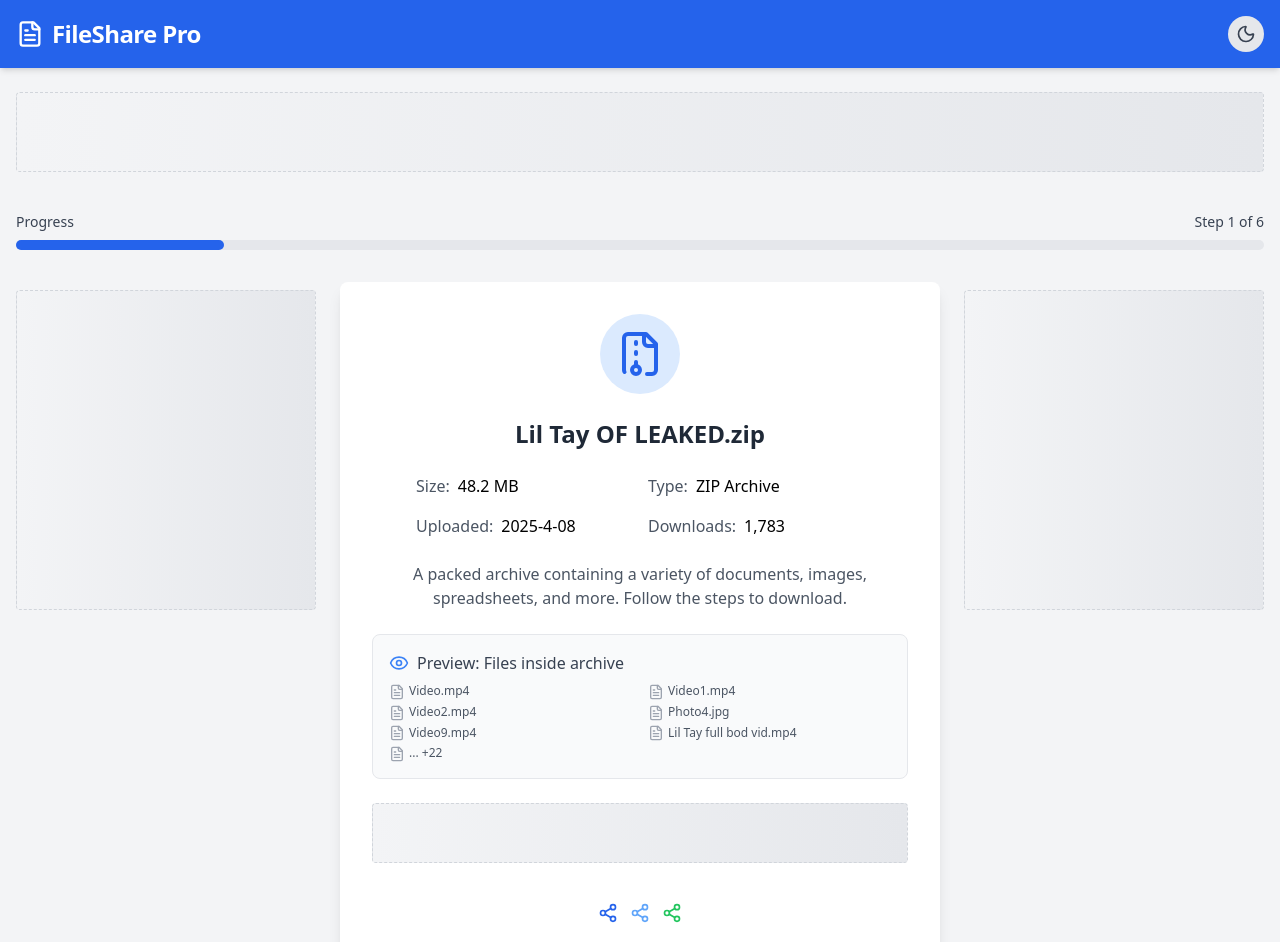
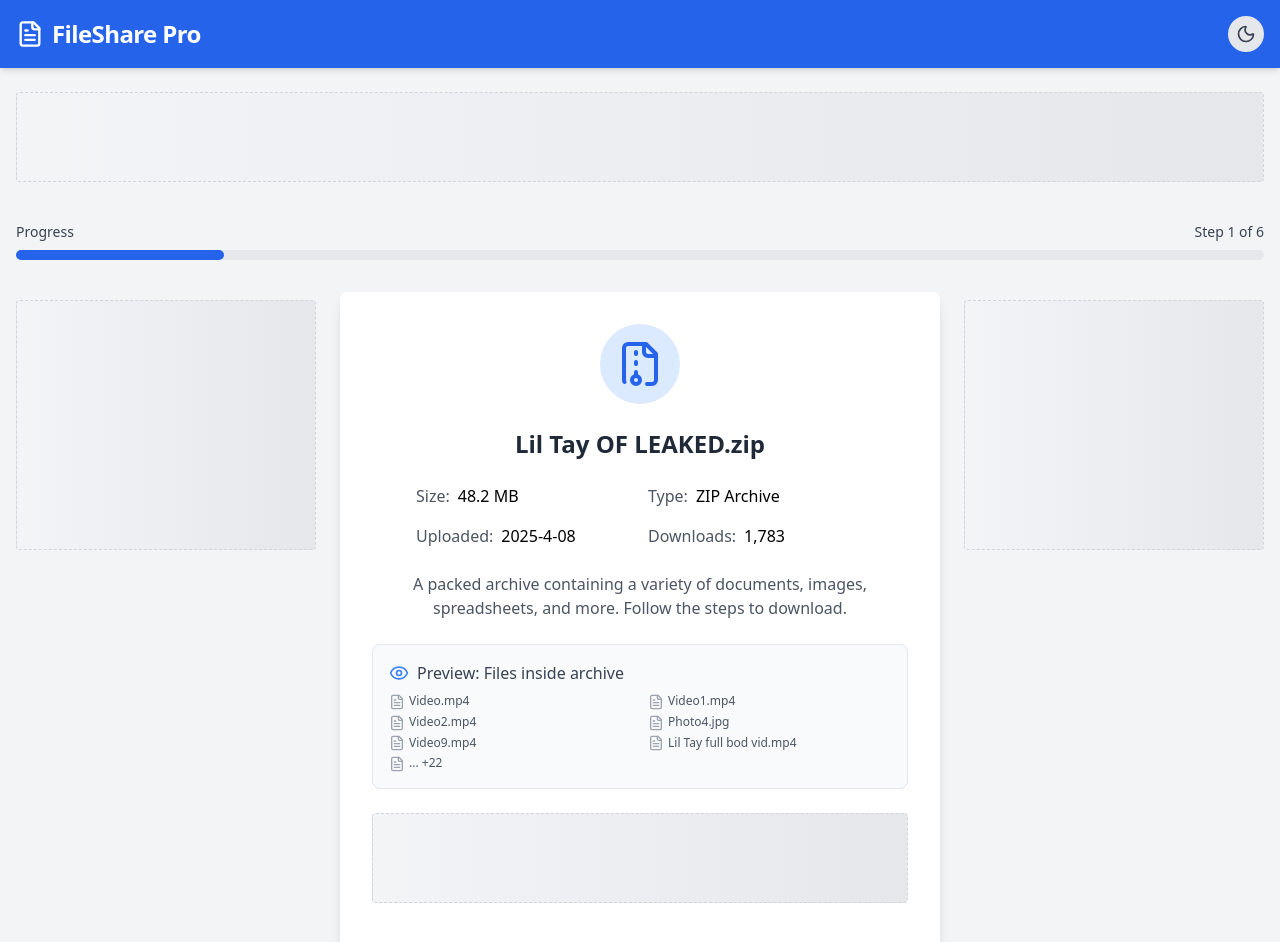
Before and after one commit to TravelTable/fileshare-pro, a React (Create React App) app: page / in a window 1280 px wide. Shown: the top 942 px of the page. Built offline with nearby package versions, Linux system fonts and the light colour scheme.

Commit message:
Update Mainpag.jsx

```diff
--- a/src/Mainpag.jsx
+++ b/src/Mainpag.jsx
@@ -22,46 +22,70 @@
   ThumbsDown,
 } from "lucide-react";
 
-// --- Custom AdSlot Component for New Ad ---
-function CustomAdSlot({ position, zone = "161468" }) {
+// --- Google AdSlot Component ---
+function GoogleAdSlot({ adSlot, adFormat = "auto", adLayout = "", style = {}, className = "", ariaLabel = "" }) {
   const adRef = useRef();
 
   useEffect(() => {
-    // Remove previous scripts
-    while (adRef.current && adRef.current.firstChild) {
-      adRef.current.removeChild(adRef.current.firstChild);
+    // Remove previous ad content
+    if (adRef.current) {
+      while (adRef.current.firstChild) {
+        adRef.current.removeChild(adRef.current.firstChild);
+      }
     }
-    // Create script
-    const script = document.createElement("script");
-    script.src = "https://fpyf8.com/88/tag.min.js";
-    script.async = true;
-    script.setAttribute("data-zone", zone);
-    script.setAttribute("data-cfasync", "false");
-    adRef.current && adRef.current.appendChild(script);
-  }, [zone]);
+
+    // Create ins element
+    const ins = document.createElement("ins");
+    ins.className = "adsbygoogle";
+    ins.style.display = "block";
+    ins.setAttribute("data-ad-client", "ca-pub-1080213544675511");
+    ins.setAttribute("data-ad-slot", adSlot);
+    ins.setAttribute("data-ad-format", adFormat);
+    if (adLayout) {
+      ins.setAttribute("data-ad-layout", adLayout);
+    }
+    Object.assign(ins.style, style);
+
+    adRef.current && adRef.current.appendChild(ins);
+
+    // Add Google Ads script if not already present
+    if (!window.adsbygoogle) {
+      const script = document.createElement("script");
+      script.async = true;
+      script.src =
+        "https://pagead2.googlesyndication.com/pagead/js/adsbygoogle.js?client=ca-pub-1080213544675511";
+      script.crossOrigin = "anonymous";
+      document.body.appendChild(script);
+      script.onload = () => {
+        try {
+          window.adsbygoogle = window.adsbygoogle || [];
+          window.adsbygoogle.push({});
+        } catch (e) {}
+      };
+    } else {
+      try {
+        window.adsbygoogle = window.adsbygoogle || [];
+        window.adsbygoogle.push({});
+      } catch (e) {}
+    }
+  }, [adSlot, adFormat, adLayout, style]);
 
   return (
     <div
-      className={`ad-slot bg-gradient-to-r from-gray-100 to-gray-200 border border-dashed border-gray-300 rounded flex items-center justify-center my-2`}
+      ref={adRef}
+      className={`ad-slot bg-gradient-to-r from-gray-100 to-gray-200 border border-dashed border-gray-300 rounded flex items-center justify-center my-2 ${className}`}
       style={{
-        minHeight:
-          position === "topBanner" || position === "bottomBanner"
-            ? 80
-            : position === "inline"
-            ? 60
-            : 320,
+        minHeight: style.minHeight || 80,
         width: "100%",
         position: "relative",
+        ...style,
       }}
-      aria-label={`Ad slot: ${position}`}
+      aria-label={ariaLabel}
     >
       <span className="sr-only">Ad</span>
-      <div ref={adRef} style={{ width: "100%", height: "100%" }} />
     </div>
   );
 }
-
-// --- Interstitial Ad Trigger (Removed) ---
 
 // --- Tooltip Component ---
 function Tooltip({ children, text }) {
@@ -140,7 +164,6 @@
   );
 }
 
-
 // --- Main Container Component ---
 export default function FileDownloadContainer() {
   // --- State ---
@@ -148,8 +171,7 @@
   const [countdown, setCountdown] = useState(10);
   const [verificationCountdown, setVerificationCountdown] = useState(15);
   const [isCountdownActive, setIsCountdownActive] = useState(false);
-  const [isVerificationCountdownActive, setIsVerificationCountdownActive] =
-    useState(false);
+  const [isVerificationCountdownActive, setIsVerificationCountdownActive] = useState(false);
   const [isAdBlockDetected, setIsAdBlockDetected] = useState(false);
   const [closedAds, setClosedAds] = useState([]);
   const [isVerified, setIsVerified] = useState(false);
@@ -376,6 +398,16 @@
     thankyou: "100%",
   };
 
+  // --- Google Ad Slot IDs ---
+  // You must create these ad slots in your AdSense dashboard for real ads to show.
+  const adSlots = {
+    topBanner: "8081231877",
+    bottomBanner: "8081231877",
+    leftSidebar: "8081231877",
+    rightSidebar: "8081231877",
+    inline: "8081231877",
+  };
+
   // --- Main Render ---
   return (
     <div className={`min-h-screen flex flex-col bg-gray-100 dark:bg-gray-900 transition-colors duration-300`}>
@@ -393,7 +425,12 @@
       {/* Top Banner Ad */}
       {!isAdClosed("topBanner") && (
         <div className="container mx-auto px-4 pt-4">
-          <CustomAdSlot position="topBanner" />
+          <GoogleAdSlot
+            adSlot={adSlots.topBanner}
+            adFormat="auto"
+            style={{ minHeight: 90 }}
+            ariaLabel="Top Banner Ad"
+          />
         </div>
       )}
 
@@ -420,7 +457,12 @@
           {/* Left Sidebar Ad */}
           {!isAdClosed("leftSidebar") && (
             <div className="md:w-1/4 order-2 md:order-1">
-              <CustomAdSlot position="leftSidebar" />
+              <GoogleAdSlot
+                adSlot={adSlots.leftSidebar}
+                adFormat="auto"
+                style={{ minHeight: 250 }}
+                ariaLabel="Left Sidebar Ad"
+              />
             </div>
           )}
 
@@ -484,7 +526,12 @@
                   </div>
                   {/* Inline Ad */}
                   {!isAdClosed("inlineLanding") && (
-                    <CustomAdSlot position="inline" />
+                    <GoogleAdSlot
+                      adSlot={adSlots.inline}
+                      adFormat="auto"
+                      style={{ minHeight: 90 }}
+                      ariaLabel="Inline Landing Ad"
+                    />
                   )}
                   {/* Social Share */}
                   <div className="pt-2">
@@ -566,7 +613,14 @@
                     </div>
                   </div>
                   {/* Inline Ad */}
-                  {!isAdClosed("inlineInfo") && <CustomAdSlot position="inline" />}
+                  {!isAdClosed("inlineInfo") && (
+                    <GoogleAdSlot
+                      adSlot={adSlots.inline}
+                      adFormat="auto"
+                      style={{ minHeight: 90 }}
+                      ariaLabel="Inline Info Ad"
+                    />
+                  )}
                   {isAdBlockDetected && (
                     <div className="bg-red-50 border border-red-200 text-red-700 px-4 py-3 rounded-lg flex items-start space-x-3">
                       <AlertCircle className="h-5 w-5 flex-shrink-0 mt-0.5" />
@@ -655,7 +709,14 @@
                     {countdown} seconds
                   </div>
                   {/* Inline Ad */}
-                  {!isAdClosed("inlineWaiting") && <CustomAdSlot position="inline" />}
+                  {!isAdClosed("inlineWaiting") && (
+                    <GoogleAdSlot
+                      adSlot={adSlots.inline}
+                      adFormat="auto"
+                      style={{ minHeight: 90 }}
+                      ariaLabel="Inline Waiting Ad"
+                    />
+                  )}
                   <div className="bg-gray-50 dark:bg-gray-900 p-4 rounded-lg max-w-md mx-auto">
                     <h3 className="font-medium text-gray-800 dark:text-gray-100 mb-2">
                       While you wait:
@@ -717,7 +778,14 @@
                     Please complete the verification process to access your download. This helps us prevent automated downloads.
                   </p>
                   {/* Top Ad Grid */}
-                  {!isAdClosed("verificationAdGrid") && <CustomAdSlot position="inline" />}
+                  {!isAdClosed("verificationAdGrid") && (
+                    <GoogleAdSlot
+                      adSlot={adSlots.inline}
+                      adFormat="auto"
+                      style={{ minHeight: 90 }}
+                      ariaLabel="Verification Top Ad"
+                    />
+                  )}
                   {/* Verification Timer */}
                   <div className="max-w-xs mx-auto bg-gray-100 dark:bg-gray-900 rounded-full h-4 overflow-hidden">
                     <div
@@ -824,7 +892,12 @@
                   </form>
                   {/* Middle Ad Banner */}
                   {!isAdClosed("verificationMiddleBanner") && (
-                    <CustomAdSlot position="inline" />
+                    <GoogleAdSlot
+                      adSlot={adSlots.inline}
+                      adFormat="auto"
+                      style={{ minHeight: 90 }}
+                      ariaLabel="Verification Middle Ad"
+                    />
                   )}
                   {/* Survey Ad */}
                   {!isAdClosed("verificationSurvey") && (
@@ -952,7 +1025,14 @@
                     </div>
                   </div>
                   {/* Inline Ad */}
-                  {!isAdClosed("inlineDownload") && <CustomAdSlot position="inline" />}
+                  {!isAdClosed("inlineDownload") && (
+                    <GoogleAdSlot
+                      adSlot={adSlots.inline}
+                      adFormat="auto"
+                      style={{ minHeight: 90 }}
+                      ariaLabel="Inline Download Ad"
+                    />
+                  )}
                   {/* Copy Link */}
                   <div className="flex justify-center gap-2 mt-2">
                     <Tooltip text="Copy direct download link">
@@ -1026,7 +1106,14 @@
                     </button>
                   </Tooltip>
                   {/* Inline Ad */}
-                  {!isAdClosed("inlineThankYou") && <CustomAdSlot position="inline" />}
+                  {!isAdClosed("inlineThankYou") && (
+                    <GoogleAdSlot
+                      adSlot={adSlots.inline}
+                      adFormat="auto"
+                      style={{ minHeight: 90 }}
+                      ariaLabel="Inline Thank You Ad"
+                    />
+                  )}
                   <div className="bg-yellow-50 dark:bg-yellow-900 border border-yellow-100 dark:border-yellow-700 p-4 rounded-lg max-w-md mx-auto">
                     <h3 className="font-medium text-gray-800 dark:text-gray-100 mb-2">
                       Enjoying our service?
@@ -1093,7 +1180,12 @@
           {/* Right Sidebar Ad */}
           {!isAdClosed("rightSidebar") && (
             <div className="md:w-1/4 order-3">
-              <CustomAdSlot position="rightSidebar" />
+              <GoogleAdSlot
+                adSlot={adSlots.rightSidebar}
+                adFormat="auto"
+                style={{ minHeight: 250 }}
+                ariaLabel="Right Sidebar Ad"
+              />
             </div>
           )}
         </div>
@@ -1101,7 +1193,12 @@
         {/* Bottom Banner Ad */}
         {!isAdClosed("bottomBanner") && (
           <div className="container mx-auto px-4 pt-4">
-            <CustomAdSlot position="bottomBanner" />
+            <GoogleAdSlot
+              adSlot={adSlots.bottomBanner}
+              adFormat="auto"
+              style={{ minHeight: 90 }}
+              ariaLabel="Bottom Banner Ad"
+            />
           </div>
         )}
       </main>
```
